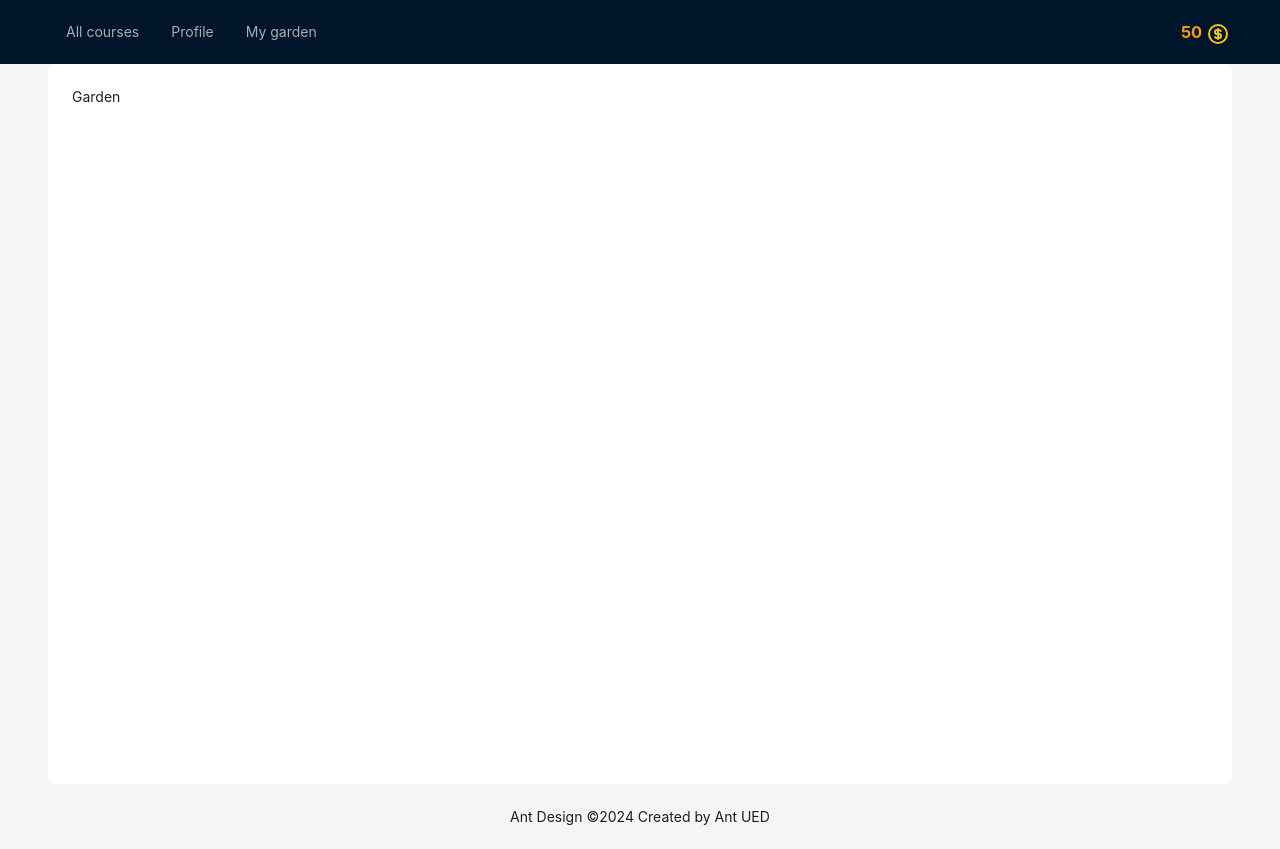
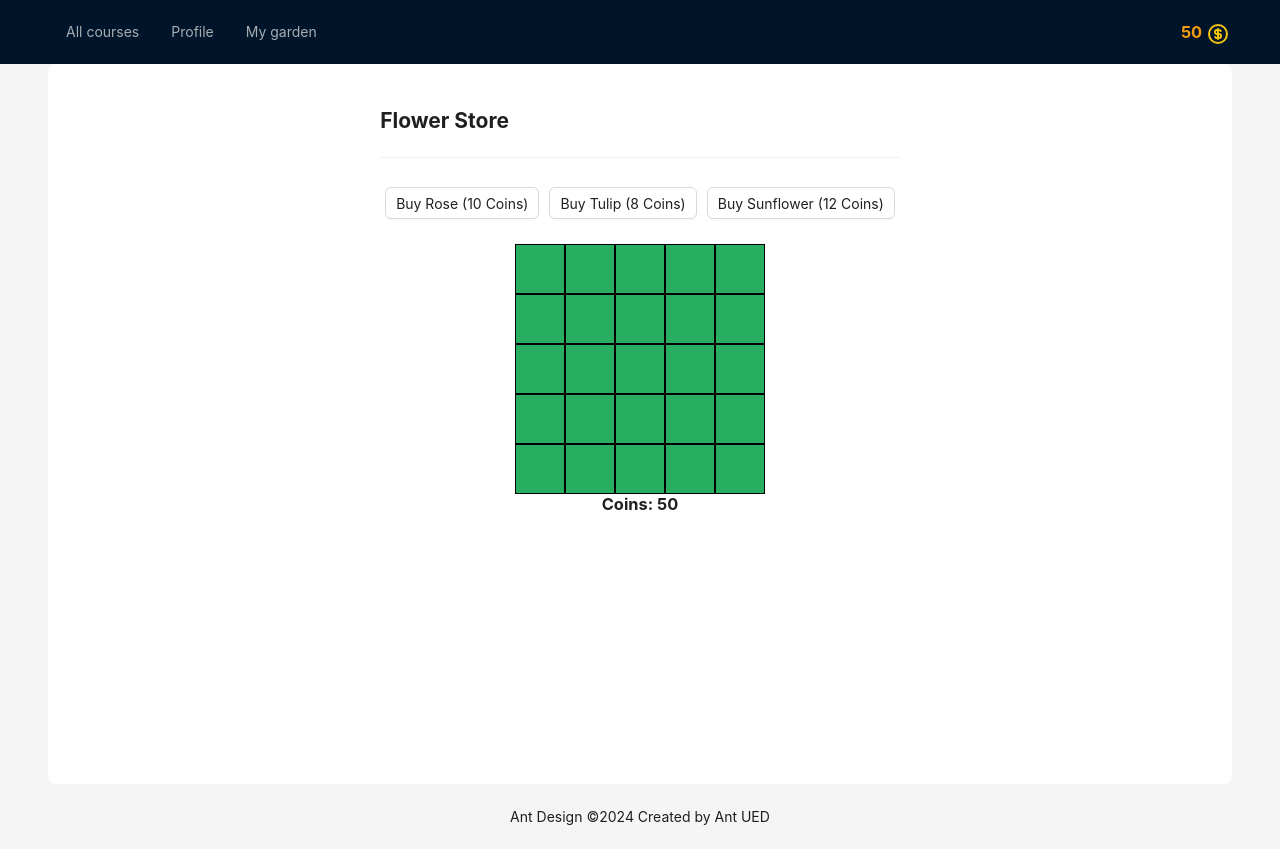
Before and after one commit to indie-rok/microlearning-app, a Next.js app: page /garden in a window 1280 px wide. Built offline with nearby package versions, Linux system fonts and the light colour scheme.

Commit message:
added garden mvp

```diff
--- a/src/app/_lib/store.js
+++ b/src/app/_lib/store.js
@@ -4,5 +4,14 @@ export const useCoinStore = create((set) => ({
   coins: 50,
   increaseCoins: (byNumber) =>
     set((state) => ({ coins: state.coins + byNumber })),
+  decreaseCoins: (byNumber) =>
+    set((state) => ({ coins: state.coins - byNumber })),
   resetCoins: () => set({ coins: 0 }),
 }));
+
+export const useGardenStore = create((set) => ({
+  grid: Array(5)
+    .fill(null)
+    .map(() => Array(5).fill(null)),
+  setGrid: (grid) => set((grid) => ({ grid })),
+}));
--- a/src/app/garden/page.js
+++ b/src/app/garden/page.js
@@ -1,5 +1,103 @@
-export default function Garden() {
-    return (
-        <div>Garden</div>
-    )
+"use client";
+
+import React, { useState } from "react";
+import { Button, Divider, notification } from "antd";
+
+import styles from "./page.module.css";
+import { useCoinStore } from "../_lib/store";
+
+function Garden() {
+  const [api, contextColder] = notification.useNotification();
+  const decreaseCoins = useCoinStore((state) => state.decreaseCoins);
+  const coins = useCoinStore((state) => state.coins);
+  const initialGrid = Array(5)
+    .fill(null)
+    .map(() => Array(5).fill(null));
+  const [grid, setGrid] = useState(initialGrid);
+
+  const flowers = [
+    { id: 1, name: "Rose", cost: 10, color: "#c0392b" },
+    { id: 2, name: "Tulip", cost: 8, color: "#8e44ad" },
+    { id: 3, name: "Sunflower", cost: 12, color: "#f1c40f" },
+  ];
+
+  const buyFlower = (flower) => {
+    if (coins < flower.cost) {
+      alert("Not enough coins!");
+      return;
+    }
+
+    const emptyCells = [];
+    grid.forEach((row, rowIndex) => {
+      row.forEach((cell, cellIndex) => {
+        if (cell === null) {
+          emptyCells.push({ rowIndex, cellIndex });
+        }
+      });
+    });
+
+    if (emptyCells.length === 0) {
+      alert("No free space in the garden!");
+      api.error({
+        message: `Not enough coins`,
+        placement: "bottomRight",
+      });
+      return;
+    }
+
+    const randomCell =
+      emptyCells[Math.floor(Math.random() * emptyCells.length)];
+    const updatedGrid = [...grid];
+    updatedGrid[randomCell.rowIndex][randomCell.cellIndex] = {
+      name: flower.name,
+      color: flower.color,
+    };
+
+    setGrid(updatedGrid);
+    decreaseCoins(flower.cost);
+    api.success({
+      message: `Flower purchased`,
+      placement: "bottomRight",
+    });
+  };
+
+  return (
+    <div className={styles.app}>
+      {contextColder}
+      <div className={styles.store}>
+        <h2>Flower Store</h2>
+        <Divider />
+        {flowers.map((flower) => (
+          <Button
+            key={flower.id}
+            className={
+              coins >= flower.cost ? styles.button : styles.disabledButton
+            }
+            onClick={() => buyFlower(flower)}
+            disabled={coins < flower.cost}
+          >
+            Buy {flower.name} ({flower.cost} Coins)
+          </Button>
+        ))}
+      </div>
+      <div className={styles.garden}>
+        {grid.map((row, rowIndex) => (
+          <div key={rowIndex} className={styles.gardenRow}>
+            {row.map((cell, cellIndex) => (
+              <div
+                key={cellIndex}
+                className={styles.gardenCell}
+                style={{ backgroundColor: cell ? cell.color : "#27ae60" }}
+              ></div>
+            ))}
+          </div>
+        ))}
+      </div>
+      <div className={styles.wallet}>
+        <h3>Coins: {coins}</h3>
+      </div>
+    </div>
+  );
 }
+
+export default Garden;
--- /dev/null
+++ b/src/app/garden/page.module.css
@@ -0,0 +1,43 @@
+.app {
+  display: flex;
+  flex-direction: column;
+  align-items: center;
+  justify-content: center;
+  margin-top: 20px;
+}
+
+.store {
+  margin-bottom: 20px;
+}
+
+.garden {
+  display: flex;
+  flex-direction: column;
+  align-items: center;
+}
+
+.gardenRow {
+  display: flex;
+}
+
+.gardenCell {
+  width: 50px;
+  height: 50px;
+  border: 1px solid black;
+  display: flex;
+  justify-content: center;
+  align-items: center;
+  background-color: #27ae60;
+  color: white;
+}
+
+.button {
+  margin: 5px;
+  padding: 5px 10px;
+  cursor: pointer;
+}
+
+.disabledButton {
+  opacity: 0.5;
+  cursor: not-allowed;
+}
```
Also changed, not shown: src/app/courses/sql/page.js (+2 -28 lines).
